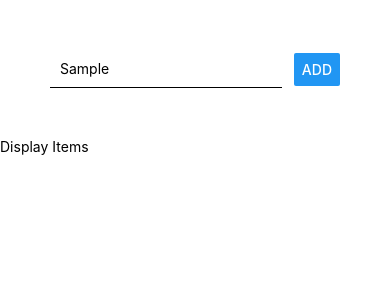
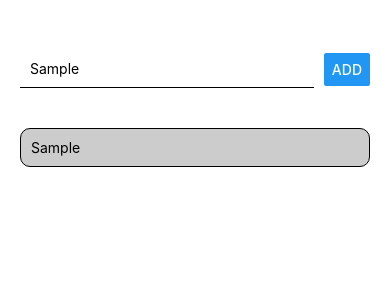
Before and after one commit to Shikhar15606/FirstAppRN, a React Native app: screen / in a window 390 px wide. Both pictures are taken after typing "Sample" into the empty fields and a click on the button "ADD". Shown: the top 300 px of the page. Built offline with nearby package versions, Linux system fonts and the light colour scheme.

Commit message:
Some styling with some functions

```diff
--- a/App.js
+++ b/App.js
@@ -3,12 +3,26 @@ import React, { useState } from 'react';
 import { Button, StyleSheet, Text, View, TextInput } from 'react-native';
 
 export default function App() {
+  const [currentGoal, setcurrentGoal] = useState('');
+  const [listofGoals, setlistofGoals] = useState([]);
+
+  const currentGoalChangeHandler = (newGoal) => {
+    setcurrentGoal(newGoal)
+  }
+
+  const addGoalToList = () => {
+    setlistofGoals(listofGoals => [...listofGoals, currentGoal])
+  }
 
   const styles = StyleSheet.create({
+    root:{
+      padding:20
+    },
+
     inputContainer: {
-      padding: 50,
+      marginVertical:30,
       flexDirection: 'row',
-      justifyContent: "space-between",
+      justifyContent: "space-evenly",
       alignItems: 'center'
     },
 
@@ -16,20 +30,33 @@ export default function App() {
       borderBottomColor: "black",
       borderBottomWidth: 1,
       padding: 10,
-      width: '80%'
+      flex:3,
+      marginRight:10,
+    },
+    inputButton:{
+      flex:1,
+    },
+    listItems: {
+      marginVertical:10,
+      backgroundColor:"#ccc",
+      borderRadius:10,
+      borderWidth:1,
+      padding:10,
     }
   })
 
   return (
-    <View>
+    <View style={styles.root}>
       <View style={styles.inputContainer}>
         {/* alignItems for cross axis */}
         {/* justify content for main axis */}
-        <TextInput placeholder="Enter your Goal" style={styles.input}></TextInput>
-        <Button title="ADD"></Button>
+        <TextInput placeholder="Enter your Goal" style={styles.input}
+          onChangeText={currentGoalChangeHandler}
+          value={currentGoal}></TextInput>
+        <Button title="ADD" onPress={addGoalToList} style={styles.inputButton}></Button>
       </View>
       <View>
-        <Text>Display Items</Text>
+        {listofGoals.map((goal) => <Text style={styles.listItems} key={goal}>{goal}</Text>)}
       </View>
     </View>
   );
```
